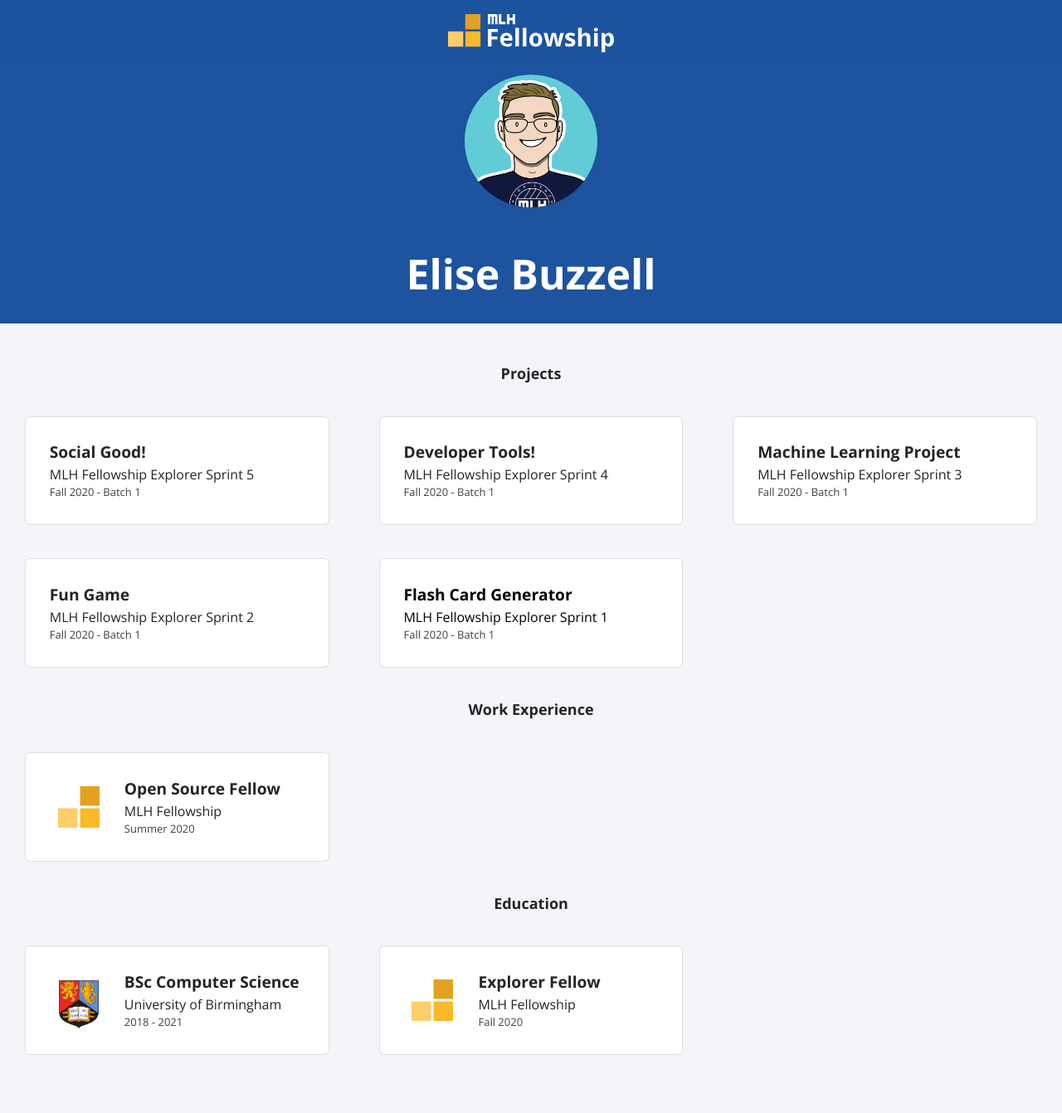
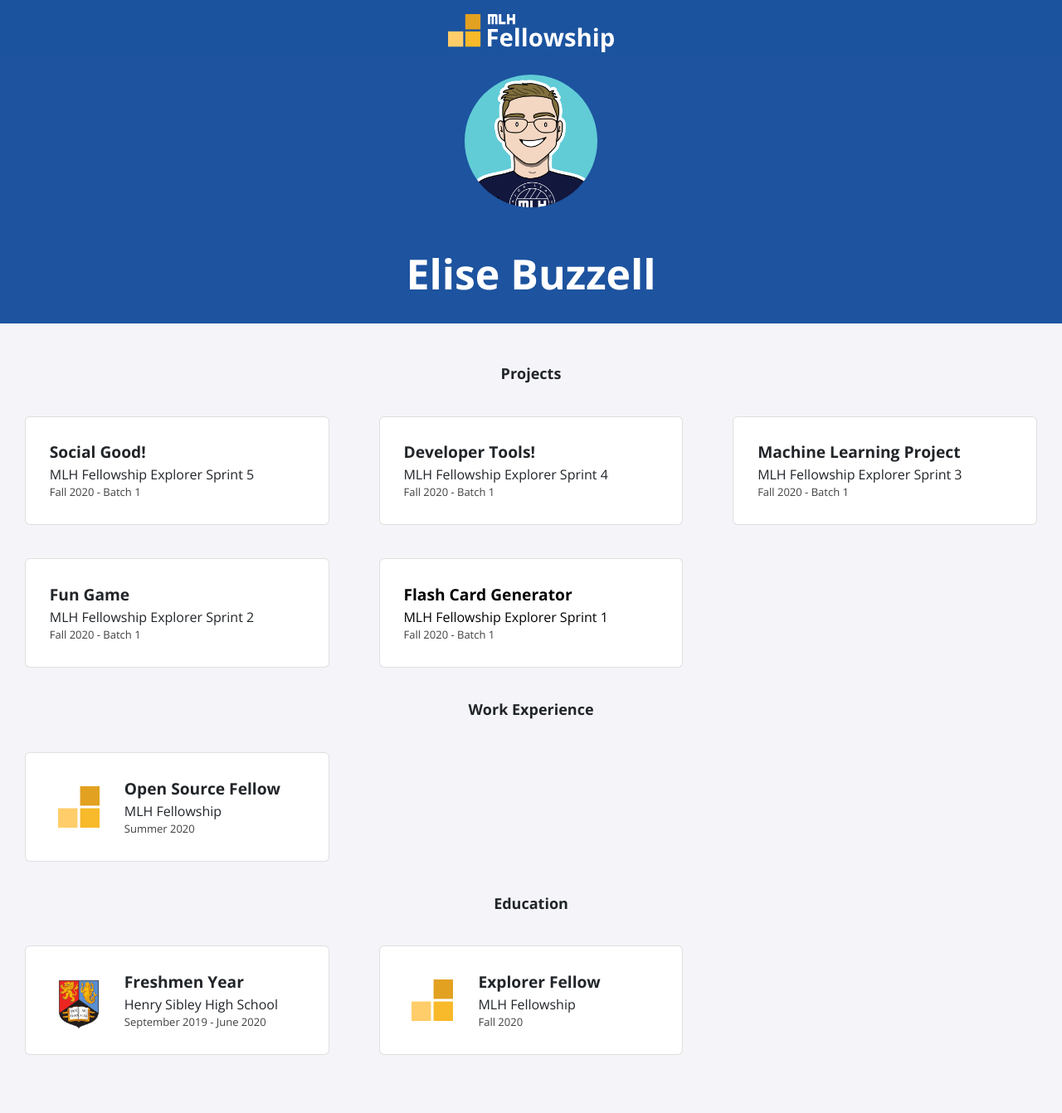
Before and after one commit to ebuzz00/ebuzz00.github.io, a Jekyll site: the page built from index.html, in a window 1280 px wide. Shown: the whole page at 83% size. Built offline with Jekyll 4.4.1, drawn with Linux system fonts in a browser that asks for light colours; nearby versions of some CDN libraries.

Commit message:
Update education.yml change my schooling

```diff
--- a/_data/education.yml
+++ b/_data/education.yml
@@ -1,6 +1,6 @@
-- course: BSc Computer Science
-  institute: University of Birmingham
-  dates: 2018 - 2021
+- course: Freshmen Year
+  institute: Henry Sibley High School
+  dates: September 2019 - June 2020
   logo: uob.png
 
 - course: Explorer Fellow
```
